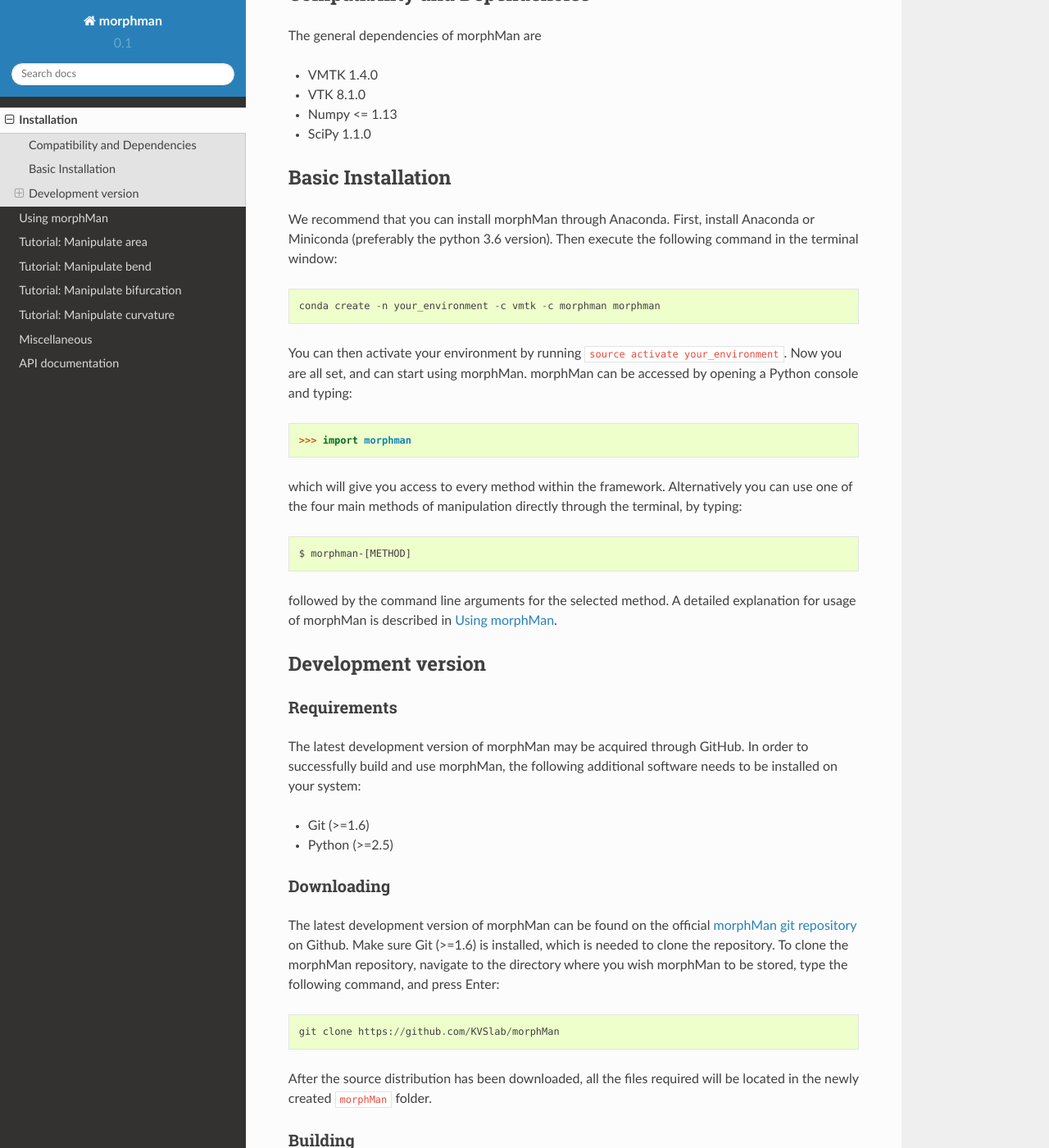
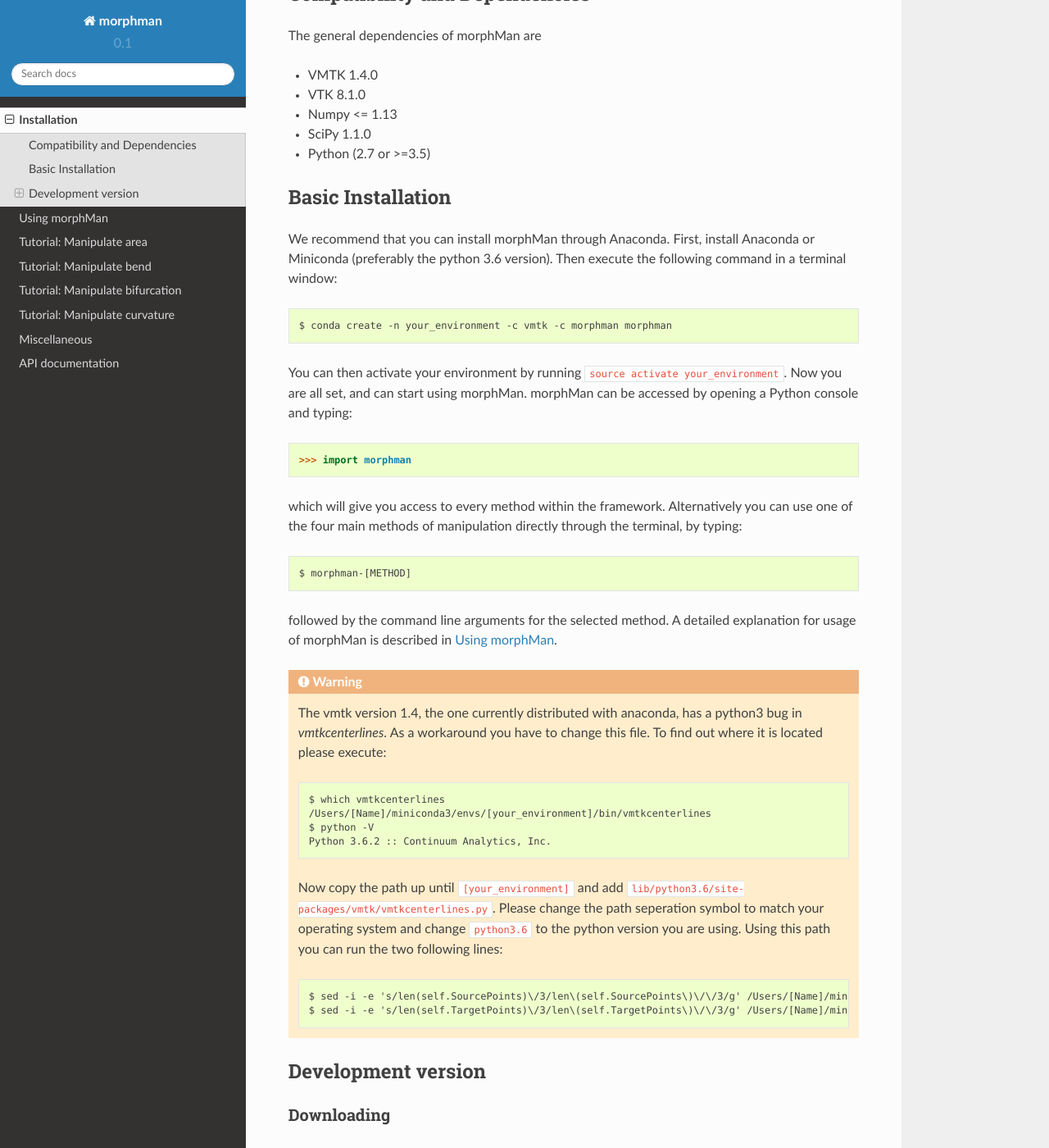
Before and after one commit to KVSlab/morphMan, a Sphinx documentation site: the page built from docs/source/installation.rst, in a window 1280 px wide and 1400 px high, scrolled down 280 px. Shown: the whole window at 82% size. Built offline with Sphinx 7.4.7 and the Read the Docs theme 2.0.0, drawn with Linux system fonts in a browser that asks for light colours; some of the changed text lies outside the part shown.

Commit message:
Update installation.rst
Add workaround for vmtk problem to installation instructions.

```diff
--- a/docs/source/installation.rst
+++ b/docs/source/installation.rst
@@ -16,14 +16,15 @@
 * VTK 8.1.0
 * Numpy <= 1.13
 * SciPy 1.1.0
+* Python (2.7 or >=3.5)
 
 Basic Installation
 ==================
 We recommend that you can install morphMan through Anaconda.
 First, install Anaconda or Miniconda (preferably the python 3.6 version).
-Then execute the following command in the terminal window::
+Then execute the following command in a terminal window::
 
-  conda create -n your_environment -c vmtk -c morphman morphman
+  $ conda create -n your_environment -c vmtk -c morphman morphman
 
 You can then activate your environment by running ``source activate your_environment``.
 Now you are all set, and can start using morphMan. morphMan can be accessed by opening a Python console
@@ -38,15 +39,21 @@
 
 followed by the command line arguments for the selected method. A detailed explanation for usage of morphMan is described in :ref:`getting_started`.
 
+.. WARNING:: The vmtk version 1.4, the one currently distributed with anaconda, has a python3 bug in `vmtkcenterlines`. As a workaround you have to change this file. To find out where it is located please execute::
+
+    $ which vmtkcenterlines
+    /Users/[Name]/miniconda3/envs/[your_environment]/bin/vmtkcenterlines
+    $ python -V
+    Python 3.6.2 :: Continuum Analytics, Inc.
+
+  Now copy the  path up until ``[your_environment]`` and add ``lib/python3.6/site-packages/vmtk/vmtkcenterlines.py``. Please change the path seperation symbol to match your operating system and change ``python3.6`` to the python version you are using. Using this path you can run the two following lines::
+
+    $ sed -i -e 's/len(self.SourcePoints)\/3/len\(self.SourcePoints\)\/\/3/g' /Users/[Name]/miniconda3/envs/[your_environment]/lib/python3.6/site-packages/vmtk/vmtkcenterlines.py
+    $ sed -i -e 's/len(self.TargetPoints)\/3/len\(self.TargetPoints\)\/\/3/g' /Users/[Name]/miniconda3/envs/[your_environment]/lib/python3.6/site-packages/vmtk/vmtkcenterlines.py
+
+
 Development version
 ===================
-Requirements
-~~~~~~~~~~~~
-The latest development version of morphMan may be acquired through GitHub.
-In order to successfully build and use morphMan, the following additional software needs to be installed on your system:
-
-* Git (>=1.6)
-* Python (>=2.5)
 
 Downloading
 ~~~~~~~~~~~
@@ -56,7 +63,7 @@
 To clone the morphMan repository, navigate to the directory where you wish
 morphMan to be stored, type the following command, and press Enter::
 
-    git clone https://github.com/KVSlab/morphMan
+    $ git clone https://github.com/KVSlab/morphMan
 
 After the source distribution has been downloaded, all the files required will be located
 in the newly created ``morphMan`` folder.
@@ -64,7 +71,7 @@
 Building
 ~~~~~~~~
 In order to build and install morphMan, navigate into the ``morphMan`` folder, where a ``setup.py``
-file will be located. Building and installation of morphMan can be performed by simply running the
-following command from the terminal window::
+file will be located. First, make sure that all dependencies are installed. Then, building and installation of morphMan
+can be performed by simply running the following command from the terminal window::
 
-    python setup.py install
+    $ python setup.py install
```
